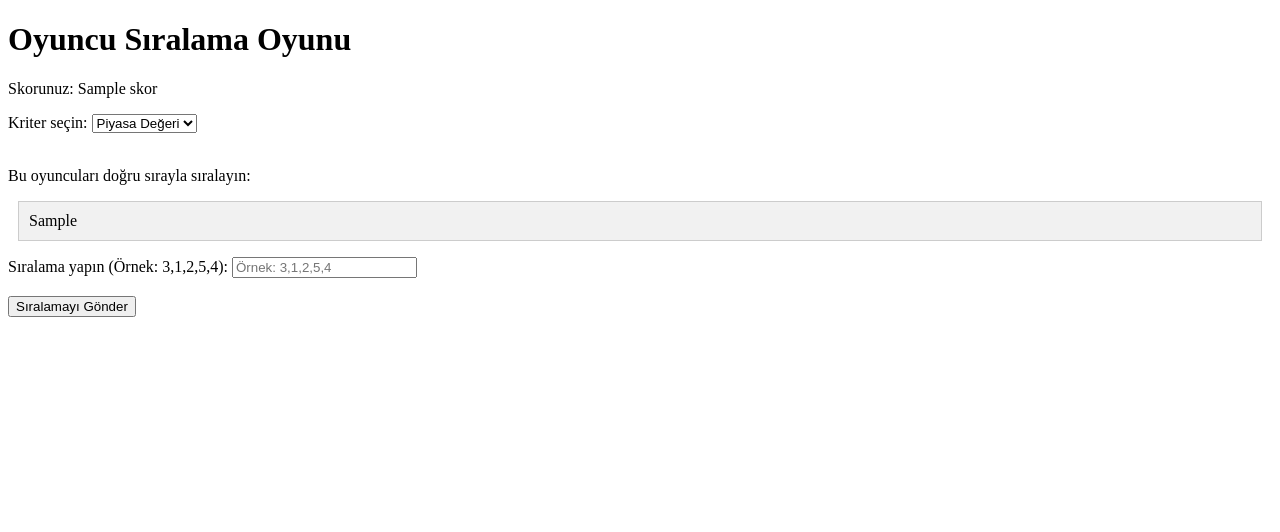
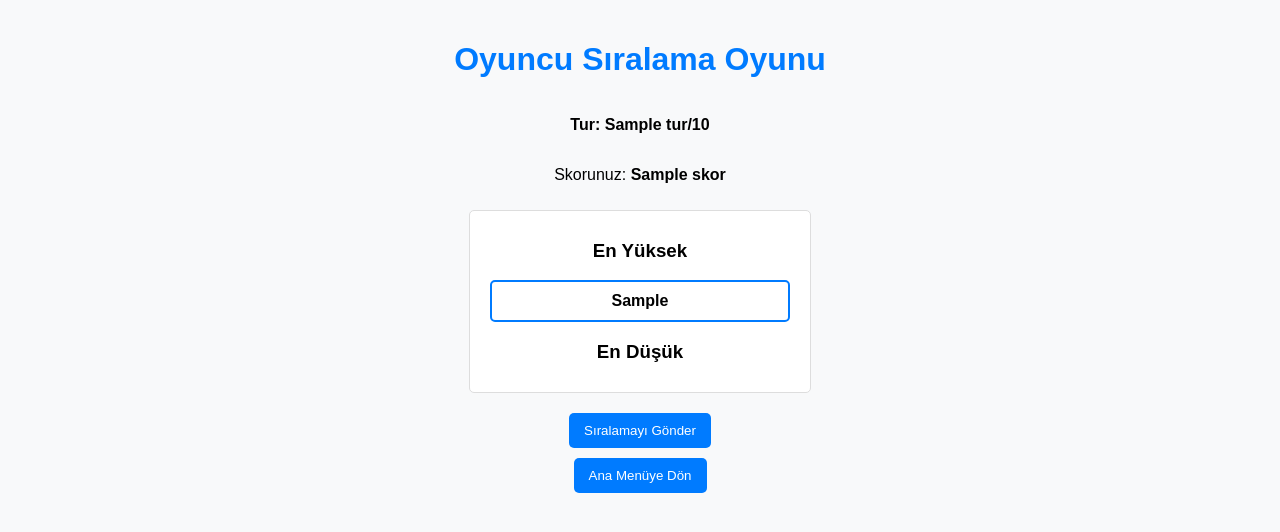
Before and after one commit to emreguener/Foot-Box, a Flask app: template templates/game2.html in a window 1280 px wide. Shown: the top 532 px of the page. Run offline with Flask 3, Linux system fonts and the light colour scheme; the template is opened without the code that fills it: most values are stand-ins (such as "Sample title", 1, 10 or a date in 2020); parts of the project's set-up code (start-up, migrations or seed data) failed here and were passed over.

Commit message:
Game2 güncellendi

```diff
--- a/templates/game1.html
+++ b/templates/game1.html
@@ -25,5 +25,8 @@
     <footer>
         <p>Round: {{ round_number }}</p>
     </footer>
+    <a href="{{ url_for('index') }}">
+        <button>Ana Menüye Dön</button>
+    </a>
 </body>
 </html>
--- a/templates/game2.html
+++ b/templates/game2.html
@@ -3,84 +3,160 @@
 <head>
     <meta charset="UTF-8">
     <meta name="viewport" content="width=device-width, initial-scale=1.0">
-    <title>Game 2 - Oyuncu Sıralama Oyunu</title>
+    <title>Oyuncu Sıralama Oyunu</title>
     <style>
+        body {
+            font-family: Arial, sans-serif;
+            background-color: #f8f9fa;
+            text-align: center;
+            margin: 20px;
+        }
+
+        .container {
+            display: flex;
+            flex-direction: column;
+            align-items: center;
+        }
+
+        h1 {
+            color: #007bff;
+        }
+
         #oyuncular {
             list-style-type: none;
             padding: 0;
+            width: 320px;
         }
 
         #oyuncular li {
             margin: 10px;
             padding: 10px;
-            background-color: #f1f1f1;
-            border: 1px solid #ccc;
-            cursor: move;
+            background-color: #ffffff;
+            border: 2px solid #007bff;
+            cursor: grab;
+            font-weight: bold;
+            border-radius: 5px;
+            transition: all 0.2s ease-in-out;
+        }
+
+        #oyuncular li:hover {
+            background-color: #e3f2fd;
+        }
+
+        .dragging {
+            opacity: 0.5;
+            background-color: #d1d1d1;
+        }
+
+        .message-box {
+            width: 80%;
+            max-width: 500px;
+            padding: 15px;
+            margin: 15px auto;
+            border-radius: 5px;
+            text-align: left;
+        }
+
+        .success-box {
+            background-color: #d4edda;
+            color: #155724;
+            border: 1px solid #c3e6cb;
+        }
+
+        .error-box {
+            background-color: #f8d7da;
+            color: #721c24;
+            border: 1px solid #f5c6cb;
+        }
+
+        .ranking-section {
+            background-color: #ffffff;
+            padding: 10px;
+            margin: 10px;
+            border: 1px solid #ddd;
+            border-radius: 5px;
+            width: 320px;
+        }
+
+        button {
+            background-color: #007bff;
+            color: white;
+            padding: 10px 15px;
+            border: none;
+            border-radius: 5px;
+            cursor: pointer;
+            margin-top: 10px;
+            transition: background-color 0.2s;
+        }
+
+        button:hover {
+            background-color: #0056b3;
         }
     </style>
 </head>
 <body>
+    <div class="container">
         <h1>Oyuncu Sıralama Oyunu</h1>
-    <p>Skorunuz: {{ skor }}</p>
+        <p><strong>Tur: {{ tur }}/10</strong></p>
+        <p>Skorunuz: <strong>{{ skor }}</strong></p>
 
         {% if message %}
-        <p><strong>{{ message }}</strong></p>
+            <div class="message-box {% if '✅' in message %}success-box{% else %}error-box{% endif %}">
+                {{ message|safe }}
+            </div>
         {% endif %}
 
-    <form action="{{ url_for('game2_bp.submit_sort_by') }}" method="POST">
-        <label for="kriter">Kriter seçin:</label>
-        <select name="kriter" id="kriter" required>
-            <option value="1">Piyasa Değeri</option>
-            <option value="2">Yaş</option>
-        </select><br><br>
-
-        <p>Bu oyuncuları doğru sırayla sıralayın:</p>
+        <div class="ranking-section">
+            <h3>En Yüksek</h3>
             <ul id="oyuncular">
                 {% for oyuncu in oyuncular %}
-                <li id="oyuncu_{{ loop.index }}" draggable="true" ondragstart="drag(event)" data-index="{{ loop.index }}">{{ oyuncu['Oyuncu İsmi'] }}</li>
+                    <li id="oyuncu_{{ loop.index }}" draggable="true" class="draggable" data-index="{{ loop.index }}">
+                        {{ oyuncu['Oyuncu İsmi'] }}
+                    </li>
                 {% endfor %}
             </ul>
+            <h3>En Düşük</h3>
+        </div>
 
-        <label for="siralama">Sıralama yapın (Örnek: 3,1,2,5,4):</label>
-        <input type="text" name="siralama" id="siralama" placeholder="Örnek: 3,1,2,5,4" required pattern="^(\d,)*\d$"><br><br>
-
+        <form action="{{ url_for('game2_bp.submit_sort_by') }}" method="POST">
+            <input type="hidden" name="siralama" id="siralama">
             <button type="submit">Sıralamayı Gönder</button>
         </form>
+    </div>
 
     <script>
-        let dragged;
+        const oyuncularListesi = document.getElementById("oyuncular");
+        let draggedItem = null;
 
-        // Elementi sürüklerken yapılacak işlem
-        function drag(event) {
-            dragged = event.target;
-            event.dataTransfer.setData("text", dragged.id);
-        }
-
-        // Sürüklenen öğenin bırakılabileceği alan
-        const oyuncularListesi = document.getElementById("oyuncular");
-        oyuncularListesi.addEventListener("dragover", function(event) {
-            event.preventDefault();
+        // Sürükleme başlatıldığında
+        document.querySelectorAll(".draggable").forEach(item => {
+            item.addEventListener("dragstart", function (event) {
+                draggedItem = event.target;
+                setTimeout(() => event.target.classList.add("dragging"), 0);
+                event.dataTransfer.effectAllowed = "move";
             });
 
-        oyuncularListesi.addEventListener("drop", function(event) {
+            item.addEventListener("dragend", function (event) {
+                setTimeout(() => event.target.classList.remove("dragging"), 0);
+                draggedItem = null;
+                updateOrder();
+            });
+        });
+
+        // Sürükleme esnasında hedef alanı belirle
+        oyuncularListesi.addEventListener("dragover", function (event) {
             event.preventDefault();
-            const data = event.dataTransfer.getData("text");
-            const droppedElement = document.getElementById(data);
-
-            // Öğeyi yeni konumda değiştirme
-            let afterElement = getDragAfterElement(oyuncularListesi, event.clientY);
+            const afterElement = getDragAfterElement(oyuncularListesi, event.clientY);
             if (afterElement == null) {
-                oyuncularListesi.appendChild(droppedElement);
+                oyuncularListesi.appendChild(draggedItem);
             } else {
-                oyuncularListesi.insertBefore(droppedElement, afterElement);
+                oyuncularListesi.insertBefore(draggedItem, afterElement);
             }
-
-            // Yeni sıralamayı almak için sıralamayı güncelle
-            updateOrder();
         });
 
         function getDragAfterElement(container, y) {
-            const draggableElements = [...container.querySelectorAll("li")];
+            const draggableElements = [...container.querySelectorAll(".draggable:not(.dragging)")];
+
             return draggableElements.reduce((closest, child) => {
                 const box = child.getBoundingClientRect();
                 const offset = y - box.top - box.height / 2;
@@ -94,11 +170,14 @@
 
         function updateOrder() {
             const order = [];
-            document.querySelectorAll("#oyuncular li").forEach((li, index) => {
-                order.push(index + 1);
+            document.querySelectorAll("#oyuncular li").forEach((li) => {
+                order.push(li.dataset.index);
             });
             document.getElementById("siralama").value = order.join(',');
         }
     </script>
+    <a href="{{ url_for('index') }}">
+        <button>Ana Menüye Dön</button>
+    </a>
 </body>
 </html>
--- a/templates/game3.html
+++ b/templates/game3.html
@@ -68,6 +68,8 @@
         </label><br><br>
         <button type="submit">Tahmin Et</button>
     </form>
-
+    <a href="{{ url_for('index') }}">
+        <button>Ana Menüye Dön</button>
+    </a>
 </body>
 </html>
```
Also changed, not shown: Routes/Game1.py (+13 -3 lines), Routes/Game2.py (+126 -70 lines), Routes/Game3.py (+13 -2 lines), templates/game2_sonuclar.html (added, +80 -0 lines). Lines whose indentation alone changed are shown as unchanged.
